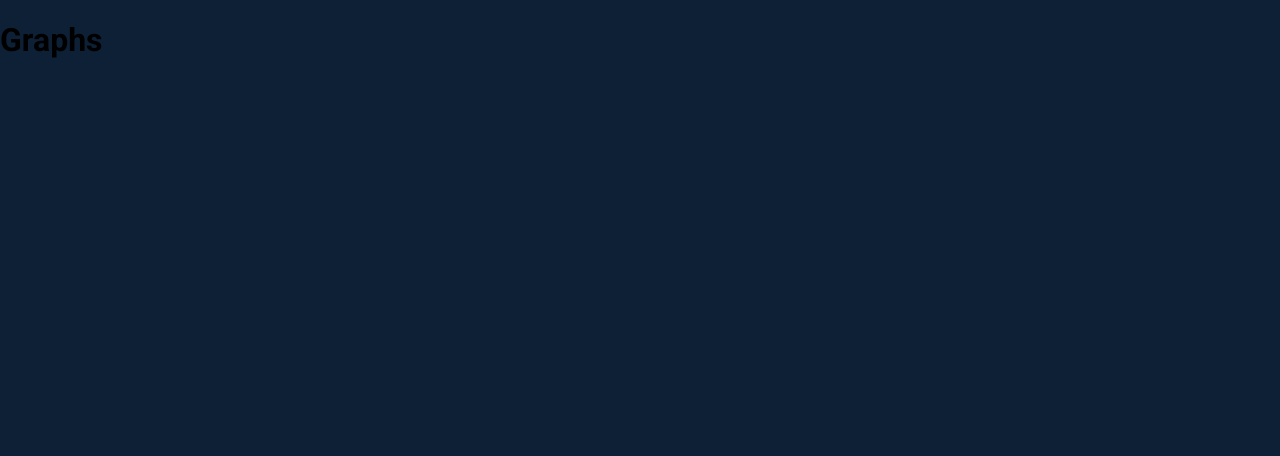
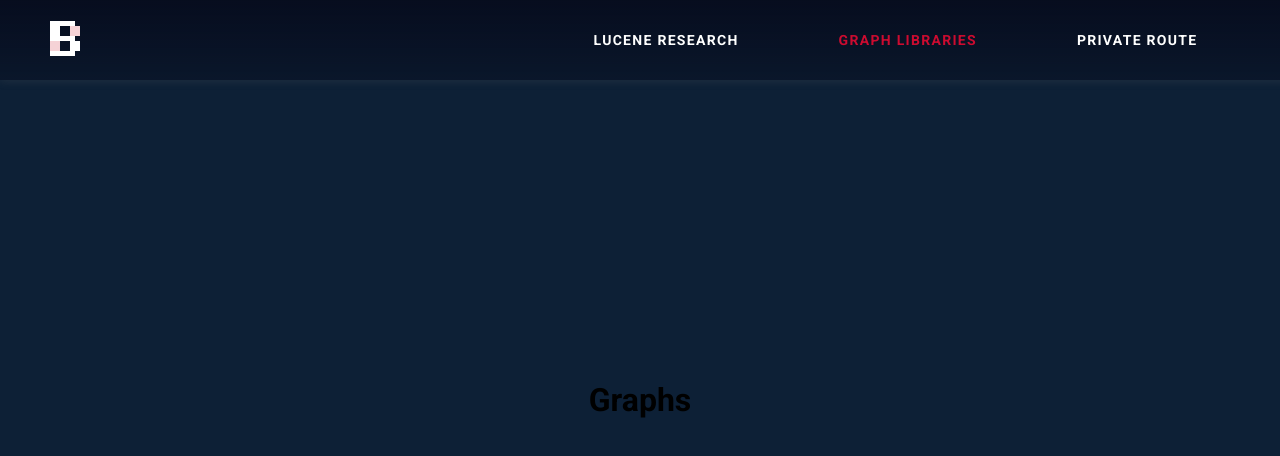
Before and after one commit to MilicaMilakovic/internship-research, a React (Create React App) app in the folder lucene-research/movies/: page /graphs in a window 1280 px wide. Shown: the top 456 px of the page. Built offline with nearby package versions, Linux system fonts and the light colour scheme.

Commit message:
Updated NavLinks

```diff
--- a/lucene-research/movies/src/App.tsx
+++ b/lucene-research/movies/src/App.tsx
@@ -1,50 +1,22 @@
-import React, { FormEvent, useEffect, useState } from "react";
 import "./App.css";
-import Header from "./components/Layout/Header";
-import MovieComponent from "./components/MovieComponent";
-import useDebonuce from "./hooks/useDebounce";
-import { IMovie } from "./models/IMovie";
 import Movies from "./pages/Movies";
 import Graphs from "./pages/Graphs";
 import { Route, Routes } from "react-router-dom";
+import Header from "./components/Layout/Header";
+import PrivatePage from "./pages/PrivatePage";
 
 function App() {
-  const [movies, setMovies] = useState<IMovie[]>([]);
-  const [moviesSearch, setMoviesSearch] = useState("");
-
-  const debouncedSearch = useDebonuce(moviesSearch, 500);
-
-  const fetchMovies = async () => {
-    const result = await fetch(
-      `http://localhost:8080/api/movies/${debouncedSearch}`
-    );
-    const data = await result.json();
-    setMovies(data);
-  };
-
-  useEffect(() => {
-    if (debouncedSearch) fetchMovies();
-  }, [debouncedSearch]);
 
   return (
     <div className="App">
-
+     <Header/>
       <Routes>
-        <Route path="/" element={<Movies />}></Route>
-        <Route path="lucene" element={<Movies />}></Route>
+        <Route path="/"  element={<Movies />}></Route>
+        <Route path="lucene"  element={<Movies />} ></Route>
         <Route path="graphs" element={<Graphs />}></Route>
+        <Route path="private" element={<PrivatePage />}></Route>
       </Routes>
 
-      {/* <input
-        id="searchText"
-        type="text"
-        onChange={(e) => setMoviesSearch(e.target.value)}
-      ></input>
-
-      <div className="movie-container">
-        {movies.length !== 0 &&
-          movies.map((e) => <MovieComponent key={e.movieId} movie={e} />)}
-      </div> */}
     </div>
   );
 }
--- a/lucene-research/movies/src/components/Layout/Header.module.css
+++ b/lucene-research/movies/src/components/Layout/Header.module.css
@@ -19,7 +19,8 @@
 }
 
 .active{
-    color: #CC0B30;
+    color: '#CC0B30';
+    font-weight : bold;
 }
 
 .logo{
--- a/lucene-research/movies/src/components/Layout/Header.tsx
+++ b/lucene-research/movies/src/components/Layout/Header.tsx
@@ -2,6 +2,13 @@ import styles from "./Header.module.css";
 import { Link, NavLink } from "react-router-dom";
 
 const Header = () => {
+  const activeStyles = "styles.active";
+
+  const active = {
+    color: "#CC0B30",
+    fontWeight: "bold",
+  };
+
   return (
     <div className={styles.header}>
       <a href="/">
@@ -16,22 +23,40 @@ const Header = () => {
       <ul className={styles.navigation}>
         <li>
           <NavLink
+            end
             to="/lucene"
-            style={isActive => ({
-              color: isActive ? "#CC0B30" : "white",
-              fontWeight: 'bold'
-           })}
+            style={({ isActive }) => ({
+              color: isActive ? "#CC0B30" : "#ffffff",
+              fontWeight: "bold",
+            })}
           >
             Lucene Research
           </NavLink>
         </li>
 
         <li>
-          <Link to="/graphs">Graph Libraries</Link>
+          <NavLink
+            to="/graphs"
+            end
+            style={({ isActive }) => ({
+              color: isActive ? "#CC0B30" : "#ffffff",
+              fontWeight: "bold",
+            })}
+          >
+            Graph Libraries
+          </NavLink>
         </li>
 
         <li id="private-route">
-          <Link to="/graphs">Private Route</Link>
+          <NavLink
+            to="/private"
+            style={({ isActive }) => ({
+              color: isActive ? "#CC0B30" : "#ffffff",
+              fontWeight: "bold",
+            })}
+          >
+            Private Route
+          </NavLink>
         </li>
       </ul>
     </div>
--- /dev/null
+++ b/lucene-research/movies/src/pages/Graphs.module.css
@@ -0,0 +1,16 @@
+.container {
+    width: 100%;
+    min-height: 100vh;
+
+    position: relative;
+
+    /* background-color: rgba(16, 16, 19, 0.593); */
+
+    display: flex;
+    flex-direction: column;
+    align-items: center;
+    justify-content: center;
+
+
+    overflow-x: hidden;
+  }
--- a/lucene-research/movies/src/pages/Graphs.tsx
+++ b/lucene-research/movies/src/pages/Graphs.tsx
@@ -1,7 +1,13 @@
-
+import Header from "../components/Layout/Header";
+import styles from './Graphs.module.css';
 
 const Graphs = () => {
-    return <h1>Graphs</h1>;
+    return (
+        <div className={styles.container}>
+          {/* <Header /> */}
+          <h1>Graphs</h1>
+          </div>
+    );
 };
 
 
--- a/lucene-research/movies/src/pages/Movies.module.css
+++ b/lucene-research/movies/src/pages/Movies.module.css
@@ -19,11 +19,9 @@
     width: 100%;
     min-height: 100vh;
 
-    background-color: red;
-
     background: linear-gradient(to bottom, #03000fe9, #061637cb), url('../../public/assets/cover.jpg') no-repeat center;
     background-size: cover;
-    filter: blur(2px);
+    filter: blur(3px);
 
     position: relative;
     top:    0px;
--- a/lucene-research/movies/src/pages/Movies.tsx
+++ b/lucene-research/movies/src/pages/Movies.tsx
@@ -31,7 +31,7 @@ const Movies = () => {
 
   return (
     <div className={styles.container}>
-      <Header />
+      {/* <Header /> */}
 
       <div className={styles.cover}></div>
 
--- /dev/null
+++ b/lucene-research/movies/src/pages/PrivatePage.tsx
@@ -0,0 +1,6 @@
+
+const PrivatePage = () => {
+    return <h1>Private page</h1>;
+}
+
+export default PrivatePage;
```
Also changed, not shown: 1 other file (tests, documents, lock files or other folders).
